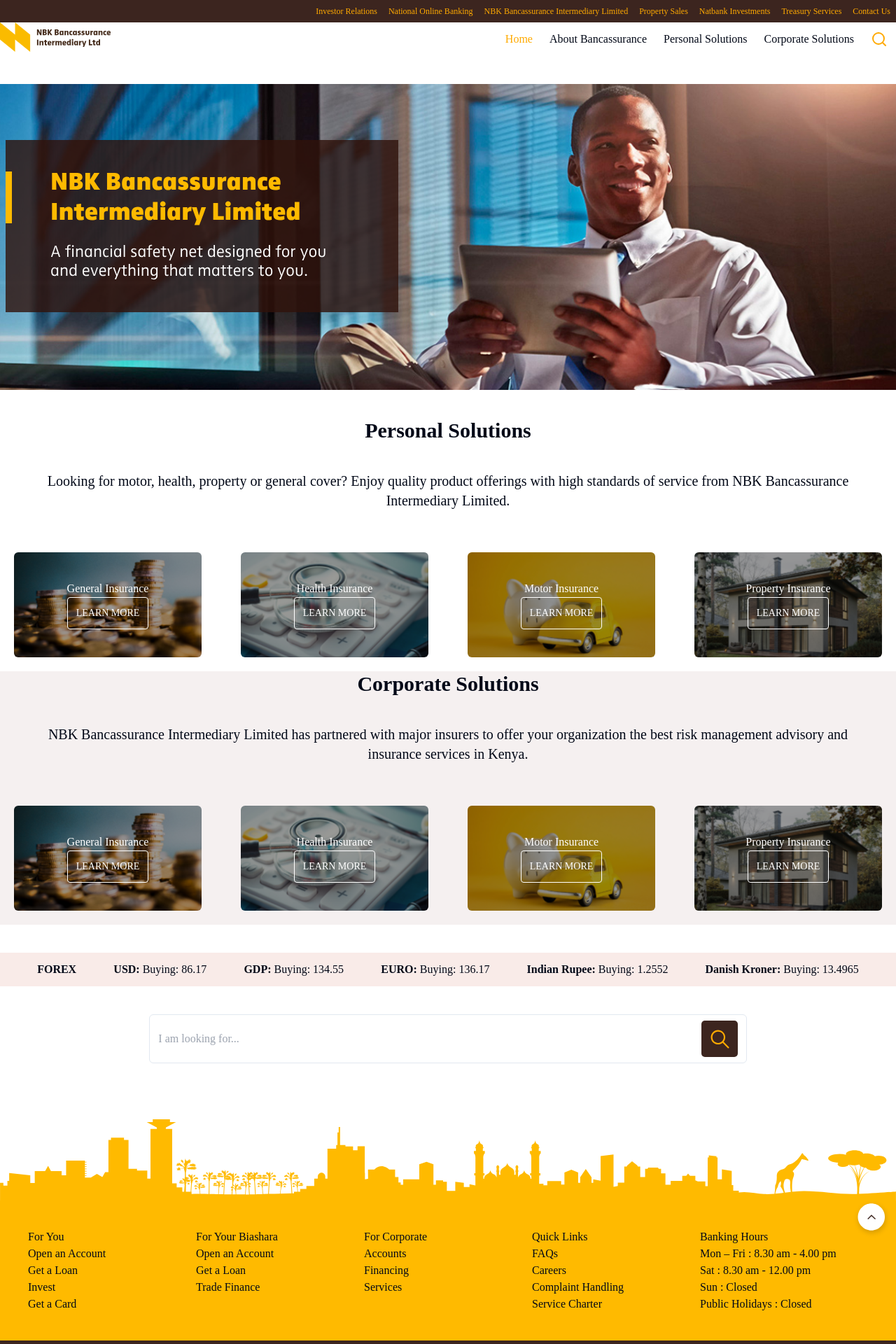
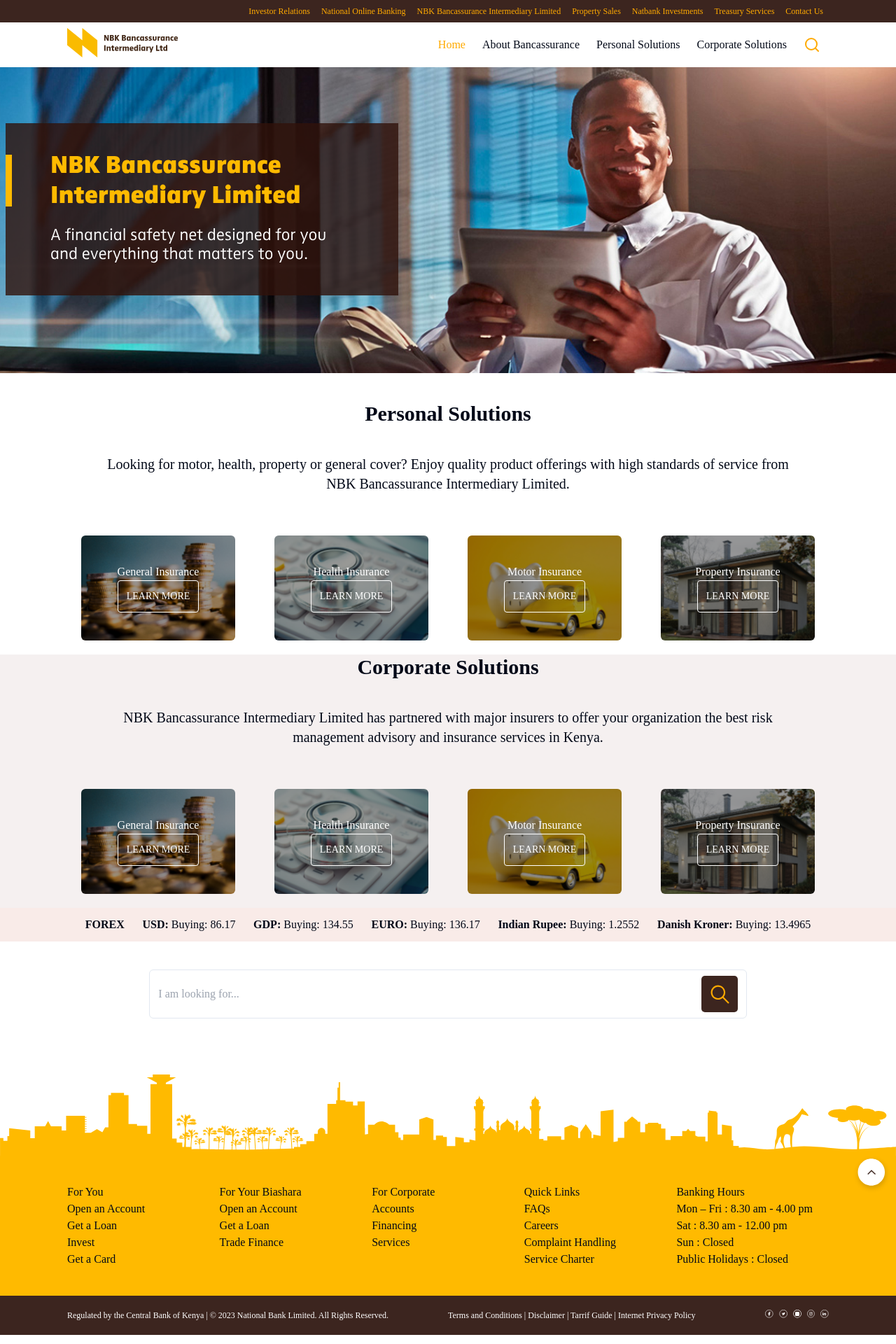
Before and after one commit to kengeene/nbk-react-app, a React (Vite) app: page /home in a window 1280 px wide. Shown: the top 1920 px of the page at 70% size. Built offline with nearby package versions, Linux system fonts and the light colour scheme; a web font is replaced by a local one.

Commit message:
styele: clean up padding

```diff
--- a/src/Home.tsx
+++ b/src/Home.tsx
@@ -10,10 +10,10 @@
       <div className="mb-10">
         <Banner banner={HomeBanner} bannerText={HomeBannerText} />
       </div>
-      <div className="text-center">
+      <div className="text-center px-24">
         <PersonalSolutions />
       </div>
-      <div className="text-center bg-[#F5F0F0]">
+      <div className="text-center bg-[#F5F0F0] px-24">
         <CorporateSolutions />
       </div>
     </>
--- a/src/Layout.tsx
+++ b/src/Layout.tsx
@@ -8,10 +8,10 @@
   return (
     <div className="w-screen">
       <TopLinks />
-      <div className="text-center py-10">
+      <div className="text-center">
         <Outlet />
       </div>
-      <div className="flex flex-row justify-evenly py-3 bg-[#F9EBE8]">
+      <div className="flex flex-row justify-evenly py-3 px-24 bg-[#F9EBE8]">
         <ForexBar />
       </div>
       <div className="flex justify-center my-10">
--- a/src/components/footer.tsx
+++ b/src/components/footer.tsx
@@ -13,7 +13,7 @@
       <a href="#top">
         <img src={TopArrow} className="absolute h-12.5 right-2" />
       </a>
-      <div className="grid grid-cols-5 bg-[#FFBA00] p-10">
+      <div className="grid grid-cols-5 bg-[#FFBA00] py-10 px-24">
         <div className="flex flex-col">
           <h2>For You </h2>
           <div>Open an Account</div>
@@ -48,7 +48,7 @@
           <div>Public Holidays : Closed</div>
         </div>
       </div>
-      <div className="grid grid-cols-12 bg-[#3C251F] text-white p-5">
+      <div className="grid grid-cols-12 bg-[#3C251F] text-white py-5 px-24">
         <div className="text-xs col-span-6">
           Regulated by the Central Bank of Kenya | © 2023 National Bank Limited.
           All Rights Reserved.
--- a/src/components/topLinks.tsx
+++ b/src/components/topLinks.tsx
@@ -5,7 +5,7 @@
   return (
     <>
       <div
-        className="flex text-[#FFAA00] bg-[#3C251F] text-xs justify-end"
+        className="flex text-[#FFAA00] bg-[#3C251F] text-xs justify-end px-24"
         id="top"
       >
         <span className="min-w-fit p-2">Investor Relations</span>
@@ -18,7 +18,7 @@
         <span className="w-fit p-2">Treasury Services</span>
         <span className="w-fit p-2">Contact Us</span>
       </div>
-      <div className="grid grid-cols-3 content-center">
+      <div className="grid grid-cols-3 content-center py-2 px-24">
         <div>
           {" "}
           <img src={nbkLogo} />
```
